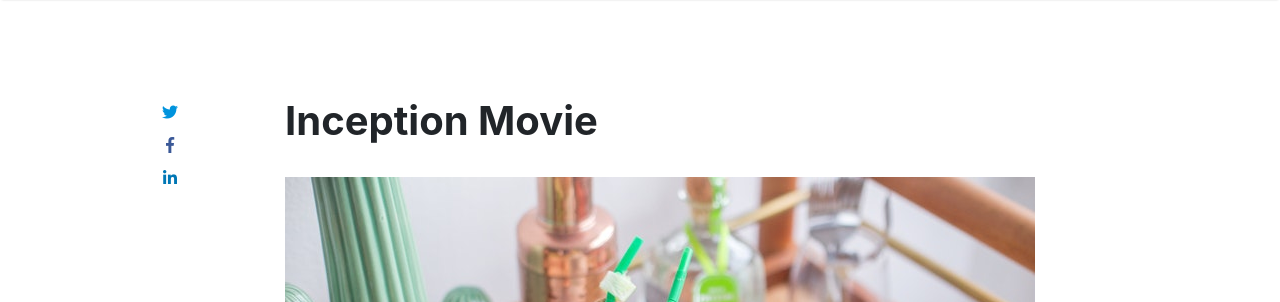
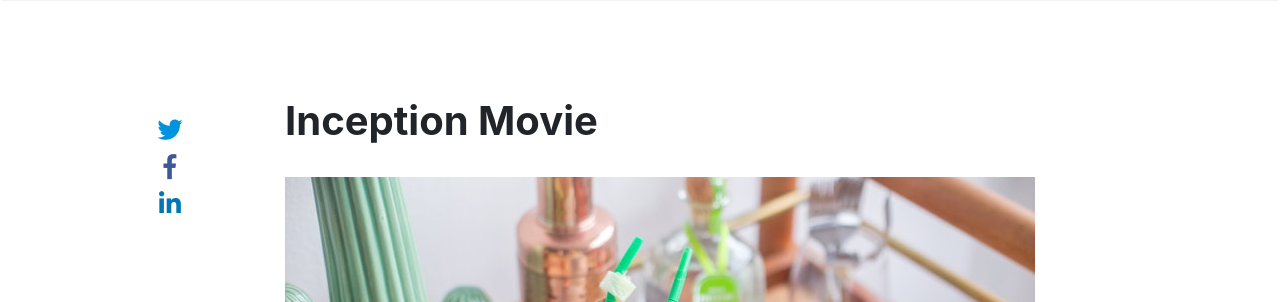
Before and after one commit to recipejaar/recipejaar.github.io, a Jekyll site: the page built from _posts/2018-01-11-customer-service.md, in a window 1280 px wide. Shown: the top 302 px of the page. Built offline with Jekyll 4.4.1, drawn with Linux system fonts in a browser that asks for light colours; nearby versions of some CDN libraries.

Commit message:
share options updated

```diff
--- a/_includes/share.html
+++ b/_includes/share.html
@@ -1,23 +1,27 @@
 <div class="share sticky-top sticky-top-offset">
-    <!-- <p>
-        Share
-    </p> -->
+    <p style="height: 7px;">
+
+    </p>
     <ul>
         <li class="ml-1 mr-1">
-            <a target="_blank" href="https://twitter.com/intent/tweet?text={{ page.title }}&url={{ page.url | absolute_url }}" onclick="window.open(this.href, 'twitter-share', 'width=550,height=235');return false;">
-                <i style="color:rgb(0, 147, 221)" class="fab fa-twitter"></i>
+            <a target="_blank"
+                href="https://twitter.com/intent/tweet?text={{ page.title }}&url={{ page.url | absolute_url }}"
+                onclick="window.open(this.href, 'twitter-share', 'width=550,height=235');return false;">
+                <i style="color:rgb(0, 147, 221); font-size: 25px;" class="fab fa-twitter"></i>
             </a>
         </li>
 
         <li class="ml-1 mr-1">
-            <a target="_blank" href="https://facebook.com/sharer.php?u={{ page.url | absolute_url }}" onclick="window.open(this.href, 'facebook-share', 'width=550,height=435');return false;">
-                <i style="color:rgb(59,89,152)" class="fab fa-facebook-f"></i>
+            <a target="_blank" href="https://facebook.com/sharer.php?u={{ page.url | absolute_url }}"
+                onclick="window.open(this.href, 'facebook-share', 'width=550,height=435');return false;">
+                <i style="color:rgb(59,89,152); font-size: 25px;" class="fab fa-facebook-f"></i>
             </a>
         </li>
 
         <li class="ml-1 mr-1">
-            <a target="_blank" href="https://www.linkedin.com/shareArticle?mini=true&url={{ page.url | absolute_url }}" onclick="window.open(this.href, 'width=550,height=435');return false;">
-                <i style="color:rgb(0,119,181)" class="fab fa-linkedin-in"></i>
+            <a target="_blank" href="https://www.linkedin.com/shareArticle?mini=true&url={{ page.url | absolute_url }}"
+                onclick="window.open(this.href, 'width=550,height=435');return false;">
+                <i style="color:rgb(0,119,181); font-size: 25px;" class="fab fa-linkedin-in"></i>
             </a>
         </li>
 
```
Also changed, not shown: 1 other file.
